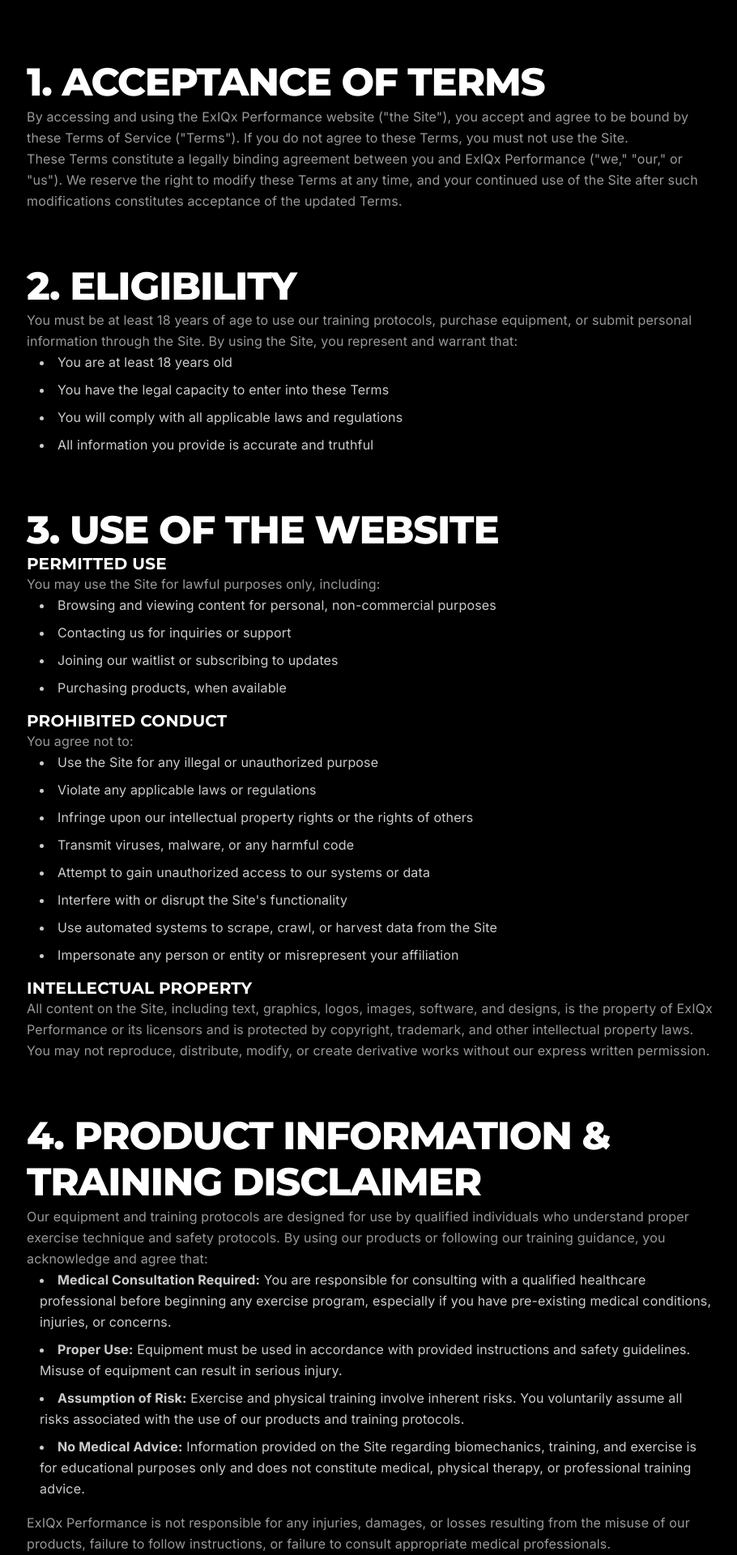
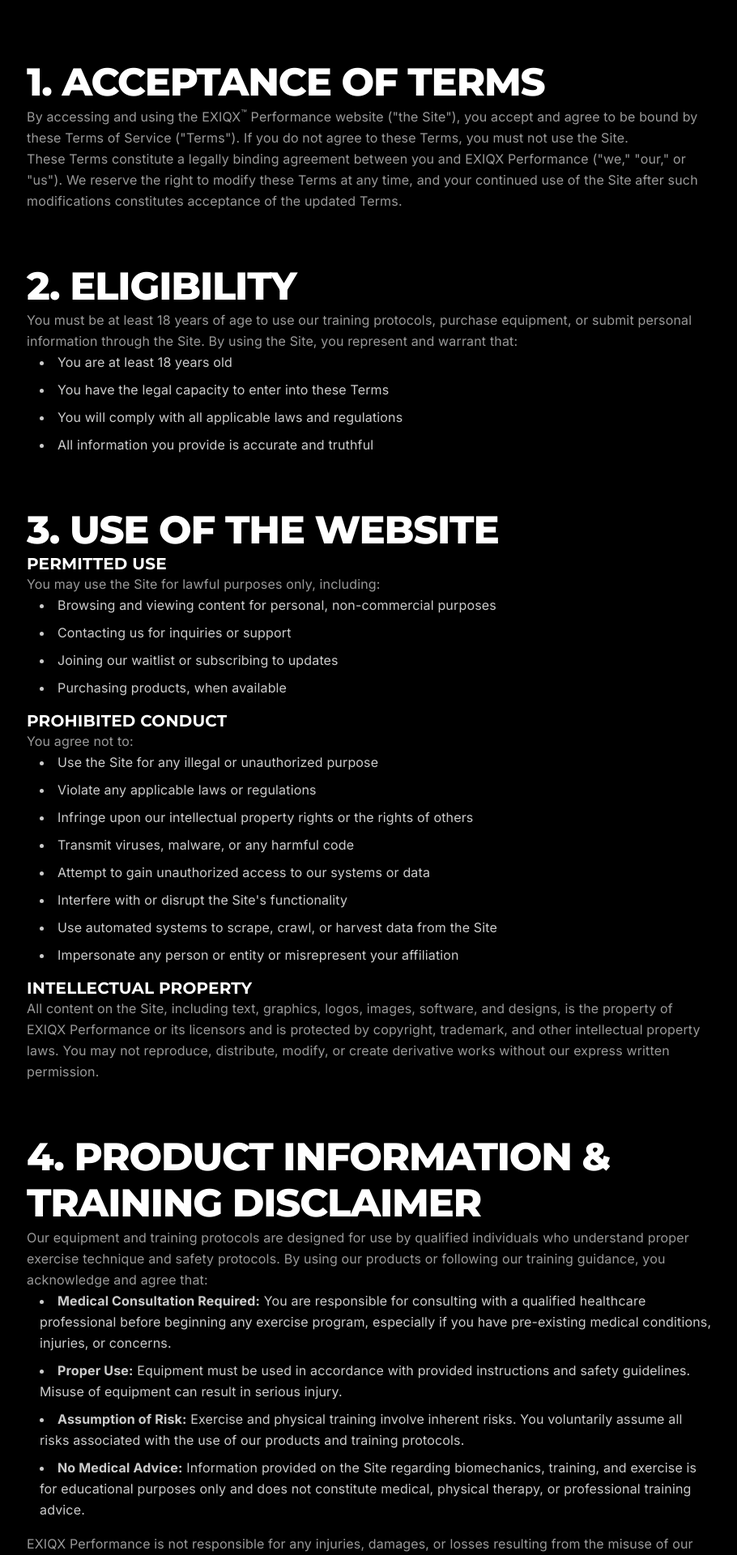
Before and after one commit to infinityspine/exiqx-website, a Next.js app: page /terms-of-service in a window 1280 px wide. Shown: the part 300-2220 px from the top of the page at 81% size, without its empty margins (183-1093 px from the left). Built offline with nearby package versions, Linux system fonts and the light colour scheme.

Commit message:
🕒 Auto-commit: 2026-01-27 12:13:33

```diff
--- a/app/shipping-and-returns/page.tsx
+++ b/app/shipping-and-returns/page.tsx
@@ -17,7 +17,7 @@ export default function ShippingAndReturnsPage() {
           <div className="w-32 h-[4px] bg-[#e50914] mb-16"></div>
 
           <p className="text-lg md:text-xl text-gray-300 font-light leading-relaxed" style={{ marginBottom: '100px' }}>
-            ExIQx Performance delivers equipment with precision and care. Standard orders process within 5-7 business days and ship via reliable carriers with full tracking. Expedited options available for urgent facility installations. International orders include transparent customs processing and duty calculation at checkout.
+            EXIQX<sup className="text-xs">™</sup> Performance delivers equipment with precision and care. Standard orders process within 5-7 business days and ship via reliable carriers with full tracking. Expedited options available for urgent facility installations. International orders include transparent customs processing and duty calculation at checkout.
           </p>
 
           <h2 className="text-5xl font-extrabold uppercase tracking-tight mb-6 text-white">
--- a/app/terms-of-service/page.tsx
+++ b/app/terms-of-service/page.tsx
@@ -54,10 +54,10 @@ export default function TermsOfServicePage() {
             </h2>
             <div className="space-y-4 text-white/80 font-inter leading-relaxed">
               <p>
-                By accessing and using the ExIQx Performance website ("the Site"), you accept and agree to be bound by these Terms of Service ("Terms"). If you do not agree to these Terms, you must not use the Site.
+                By accessing and using the EXIQX<sup className="text-xs">™</sup> Performance website ("the Site"), you accept and agree to be bound by these Terms of Service ("Terms"). If you do not agree to these Terms, you must not use the Site.
               </p>
               <p>
-                These Terms constitute a legally binding agreement between you and ExIQx Performance ("we," "our," or "us"). We reserve the right to modify these Terms at any time, and your continued use of the Site after such modifications constitutes acceptance of the updated Terms.
+                These Terms constitute a legally binding agreement between you and EXIQX Performance ("we," "our," or "us"). We reserve the right to modify these Terms at any time, and your continued use of the Site after such modifications constitutes acceptance of the updated Terms.
               </p>
             </div>
           </motion.div>
@@ -117,7 +117,7 @@ export default function TermsOfServicePage() {
               <div>
                 <h3 className="text-xl font-semibold text-white mb-3">Intellectual Property</h3>
                 <p>
-                  All content on the Site, including text, graphics, logos, images, software, and designs, is the property of ExIQx Performance or its licensors and is protected by copyright, trademark, and other intellectual property laws. You may not reproduce, distribute, modify, or create derivative works without our express written permission.
+                  All content on the Site, including text, graphics, logos, images, software, and designs, is the property of EXIQX Performance or its licensors and is protected by copyright, trademark, and other intellectual property laws. You may not reproduce, distribute, modify, or create derivative works without our express written permission.
                 </p>
               </div>
             </div>
@@ -147,7 +147,7 @@ export default function TermsOfServicePage() {
                 </li>
               </ul>
               <p>
-                ExIQx Performance is not responsible for any injuries, damages, or losses resulting from the misuse of our products, failure to follow instructions, or failure to consult appropriate medical professionals.
+                EXIQX Performance is not responsible for any injuries, damages, or losses resulting from the misuse of our products, failure to follow instructions, or failure to consult appropriate medical professionals.
               </p>
             </div>
           </motion.div>
@@ -281,7 +281,7 @@ export default function TermsOfServicePage() {
             </h2>
             <div className="space-y-4 text-white/80 font-inter leading-relaxed">
               <p>
-                You agree to indemnify, defend, and hold harmless ExIQx Performance, its officers, directors, employees, agents, and affiliates from and against any claims, damages, losses, liabilities, costs, and expenses (including reasonable attorneys' fees) arising from:
+                You agree to indemnify, defend, and hold harmless EXIQX Performance, its officers, directors, employees, agents, and affiliates from and against any claims, damages, losses, liabilities, costs, and expenses (including reasonable attorneys' fees) arising from:
               </p>
               <ul className="list-disc list-inside space-y-2 ml-4">
                 <li>Your use or misuse of the Site</li>
@@ -334,7 +334,7 @@ export default function TermsOfServicePage() {
                 If you have questions about these Terms of Service, please contact us:
               </p>
               <p>
-                <strong>ExIQx Performance</strong><br />
+                <strong>EXIQX Performance</strong><br />
                 Email: <a href="mailto:contact@exiqxperformance.com" className="text-red-400 hover:text-red-300 underline">contact@exiqxperformance.com</a>
               </p>
             </div>
--- a/app/warranty/page.tsx
+++ b/app/warranty/page.tsx
@@ -17,7 +17,7 @@ export default function WarrantyPage() {
           <div className="w-32 h-[4px] bg-[#e50914] mb-16"></div>
 
           <p className="text-lg md:text-xl text-gray-300 font-light leading-relaxed" style={{ marginBottom: '100px' }}>
-            Every ExIQx product is backed by comprehensive warranty coverage against defects in materials and workmanship under normal use. Our warranty reflects confidence in precision engineering and uncompromising quality standards built for high-intensity training environments.
+            Every EXIQX<sup className="text-xs">™</sup> product is backed by comprehensive warranty coverage against defects in materials and workmanship under normal use. Our warranty reflects confidence in precision engineering and uncompromising quality standards built for high-intensity training environments.
           </p>
 
           <h2 className="text-5xl font-extrabold uppercase tracking-tight mb-6 text-white">
@@ -35,7 +35,7 @@ export default function WarrantyPage() {
           <div className="w-32 h-[4px] bg-[#e50914] mb-16"></div>
 
           <p className="text-lg md:text-xl text-gray-300 font-light leading-relaxed mb-0">
-            Quality standards are built into every manufacturing stage, from material selection through final inspection. Premium-grade materials and rigorous testing before shipment ensure warranty claims remain rare. When claims occur, we handle them with the same precision that goes into every ExIQx product.
+            Quality standards are built into every manufacturing stage, from material selection through final inspection. Premium-grade materials and rigorous testing before shipment ensure warranty claims remain rare. When claims occur, we handle them with the same precision that goes into every EXIQX product.
           </p>
         </motion.div>
       </div>
```
